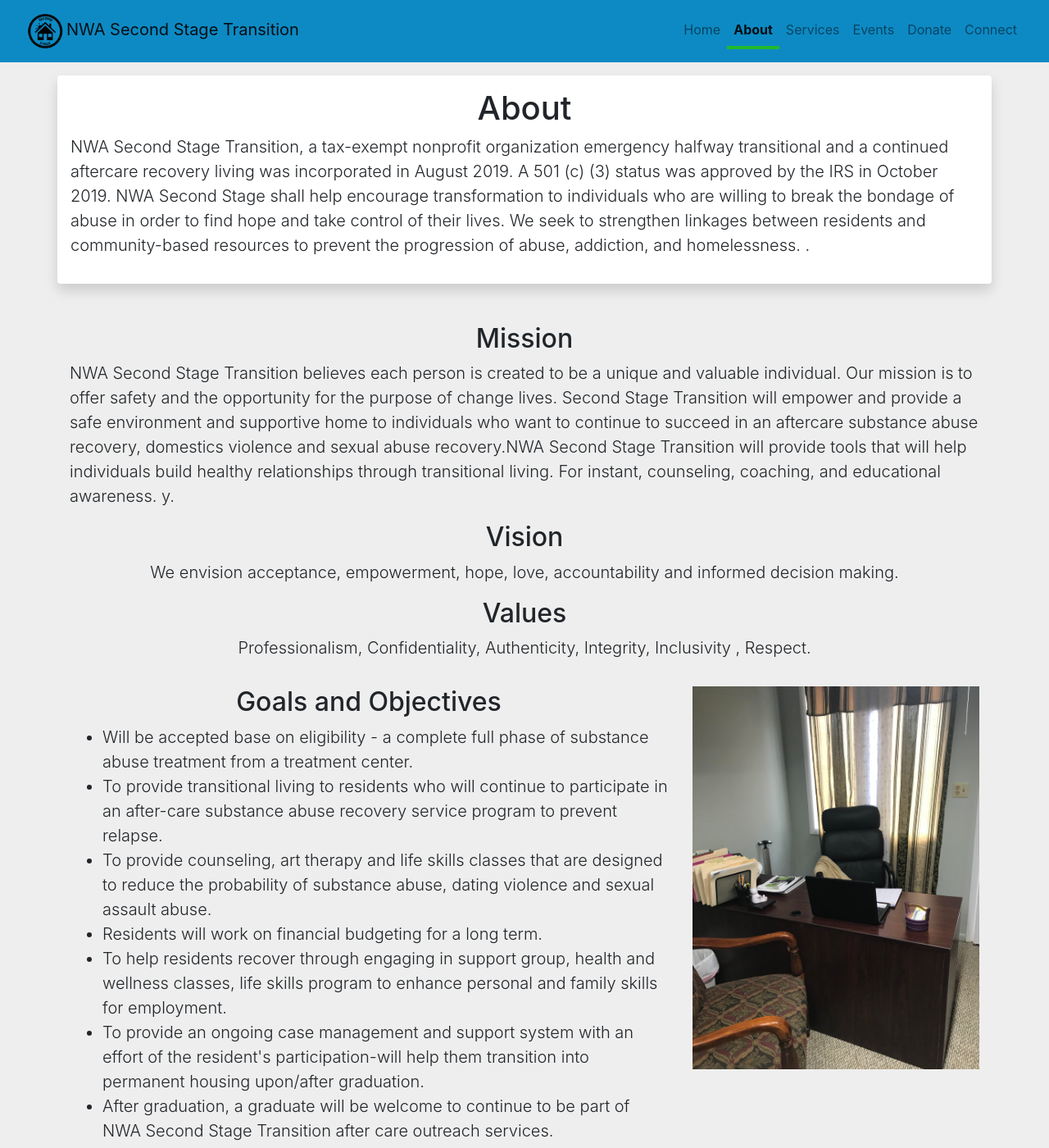
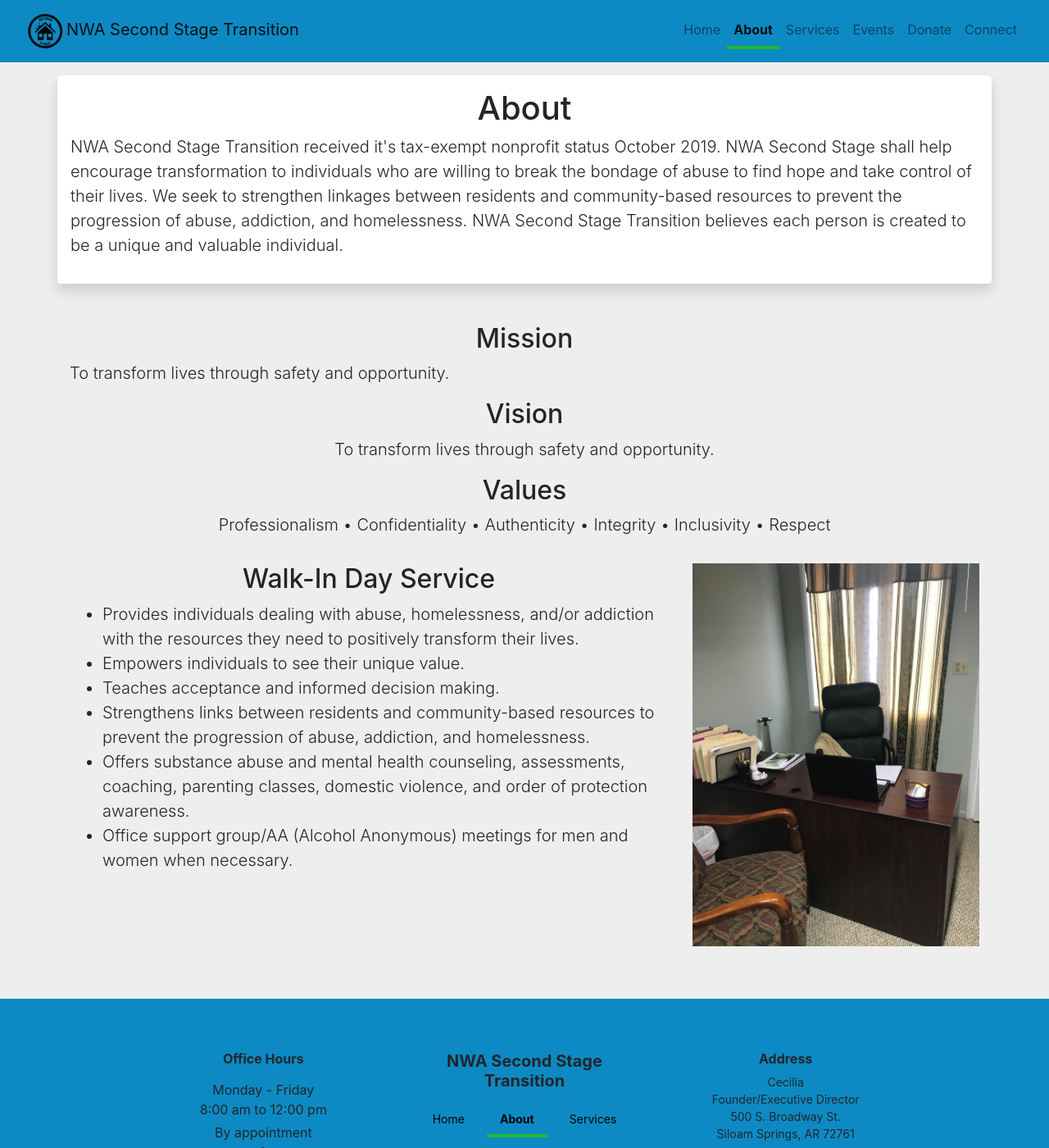
Before and after one commit to nwa-second-stage-transition/nwa-second-stage-transition.github.io, a Jekyll site: the page about.html, which Jekyll copies as it is, in a window 1280 px wide and 1400 px high. Shown: the whole window at 82% size. Built offline with Jekyll 4.4.1, drawn with Linux system fonts in a browser that asks for light colours; nearby versions of some CDN libraries.

Commit message:
Update about.html

```diff
--- a/about.html
+++ b/about.html
@@ -89,7 +89,12 @@
     <div class="row">
       <div class="col-sm-12 col-md-12 shadow p-3 mb-5 bg-white rounded ">
         <h1 class="text-center">About</h1>
-        <p class="lead text-left">NWA Second Stage Transition, a tax-exempt nonprofit organization emergency halfway transitional and a continued aftercare recovery living was incorporated in August 2019. A 501 (c) (3) status was approved by the IRS in October 2019. NWA Second Stage shall help encourage transformation to individuals who are willing to break the bondage of abuse in order to find hope and take control of their lives. We seek to strengthen linkages between residents and community-based resources to prevent the progression of abuse, addiction, and homelessness. .</p>
+        <p class="lead text-left">NWA Second Stage Transition received it's tax-exempt nonprofit status October 2019. NWA Second Stage shall help
+encourage transformation to individuals who are willing to break the bondage of abuse to find
+hope and take control of their lives. We seek to strengthen linkages between residents and
+community-based resources to prevent the progression of abuse, addiction, and homelessness.
+NWA Second Stage Transition believes each person is created to be a unique and valuable
+individual.</p>
       </div>
     </div>
   </div>
@@ -98,34 +103,28 @@
       <!--mission-->
       <div class="col-sm-12 col-md-12 pb-3">
         <h2 class="text-center">Mission</h2>
-        <p class="lead text-left">NWA Second Stage Transition believes each person is created to be a unique and valuable individual. Our mission is
-  to offer safety and the opportunity for the purpose of change lives. Second Stage Transition will empower and provide a safe environment
-  and supportive home to individuals who want to continue to succeed in an aftercare substance abuse recovery, domestics violence and sexual
-  abuse recovery.NWA Second Stage Transition will provide tools that will help individuals build healthy relationships through transitional living. For instant, counseling, coaching, and educational awareness. y.</p>
+        <p class="lead text-left">To transform lives through safety and opportunity.</p>
         <!--vision-->
         <h2 class="text-center">Vision</h2>
-        <p class="lead text-center">We envision acceptance, empowerment, hope, love, accountability and informed decision making.</p>
+        <p class="lead text-center">To transform lives through safety and opportunity.</p>
         <!--values-->
         <h2 class="text-center">Values</h2>
-        <p class="lead text-center">Professionalism, Confidentiality, Authenticity, Integrity, Inclusivity , Respect.</p>
+        <p class="lead text-center">Professionalism • Confidentiality • Authenticity • Integrity • Inclusivity • Respect</p>
       </div>
       <div class="col-sm-12 col-md-8">
         <!--goals-->
-        <h2 class="text-center">Goals and Objectives</h2>
+        <h2 class="text-center">Walk-In Day Service</h2>
         <ul>
-          <li class="lead text-left">Will be accepted base on eligibility - a complete full phase of substance
-           abuse treatment from a treatment center.</li>
-          <li class="lead text-left">To provide transitional living to residents who will continue to participate
-           in an after-care substance abuse recovery service program to prevent relapse.</li>
-          <li class="lead text-left">To provide counseling, art therapy and life skills classes that are designed
-           to reduce the probability of substance abuse, dating violence and sexual assault abuse.</li>
-          <li class="lead text-left">Residents will work on financial budgeting for a long term.</li>
-          <li class="lead text-left">To help residents recover through engaging in support group, health and
-          wellness classes, life skills program to enhance personal and family skills for employment.</li>
-          <li class="lead text-left">To provide an ongoing case management and support system with an effort of
-          the resident's participation-will help them transition into permanent housing upon/after graduation.</li>
-          <li class="lead text-left">After graduation, a graduate will be welcome to continue to be part of NWA
-          Second Stage Transition after care outreach services.</li>
+          <li class="lead text-left">Provides individuals dealing with abuse, homelessness, and/or addiction
+with the resources they need to positively transform their lives.</li>
+          <li class="lead text-left">Empowers individuals to see their unique value.</li>
+          <li class="lead text-left">Teaches acceptance and informed decision making.</li>
+          <li class="lead text-left">Strengthens links between residents and community-based resources to
+prevent the progression of abuse, addiction, and homelessness.</li>
+          <li class="lead text-left">Offers substance abuse and mental health counseling, assessments, coaching,
+parenting classes, domestic violence, and order of protection awareness.</li>
+          <li class="lead text-left">Office support group/AA (Alcohol Anonymous) meetings for men and
+women when necessary.</li>
         </ul>
       </div>
       <!--image-->
```
